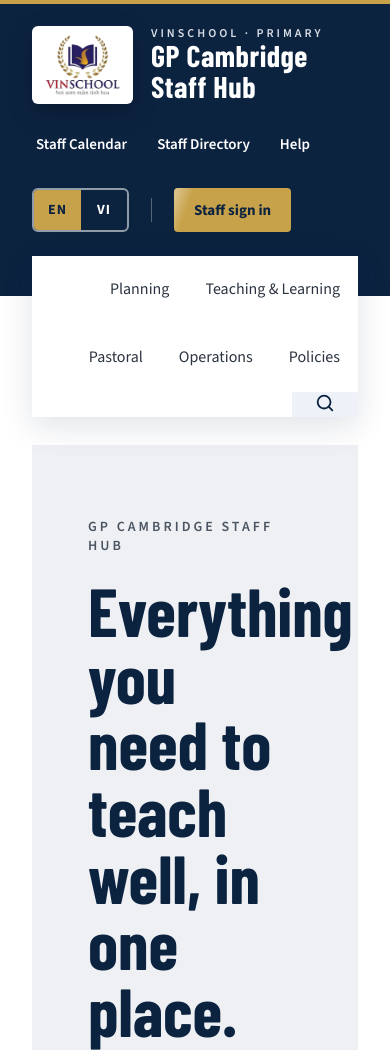
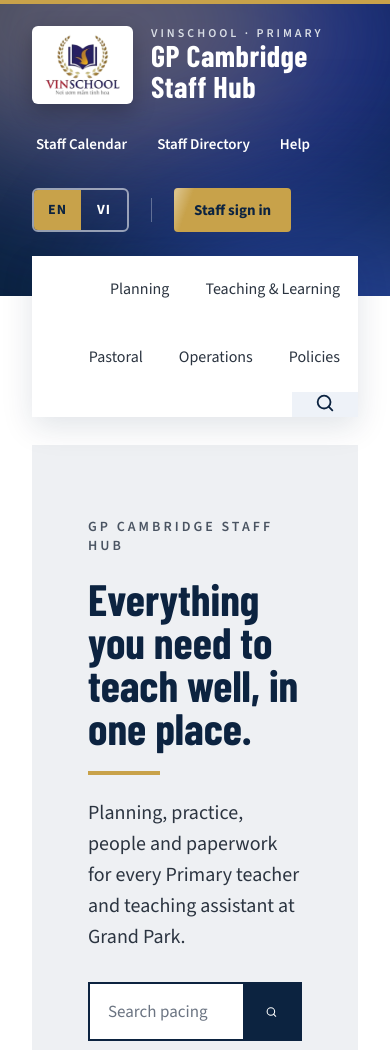
Before and after one commit to malcolmgouws-coder/gp-cambridge-staff-hub, a plain HTML site: page index.html in a window 390 px wide. Shown: the top 1050 px of the page. Drawn offline with nearby package versions, Linux system fonts and the light colour scheme.

Commit message:
Add React Bits-style effects: blur-in heading, aurora header, tilt + spotlight cards; fix hero heading overflow on phones
Co-Authored-By: Claude Opus 5.5 <noreply@anthropic.com>
Claude-Session: https://claude.ai/code/session_011iLwrhPNxjv84fqBMY1rBF

```diff
--- a/index.html
+++ b/index.html
@@ -38,7 +38,21 @@ input::placeholder{color:#6B7482}
 .logotile{transition:transform .5s cubic-bezier(.2,.7,.2,1)}
 .logotile:hover{transform:perspective(600px) rotateY(-14deg) rotateX(6deg) scale(1.04)}
 .card{transform-style:preserve-3d;will-change:transform}
-.card:hover{transform:perspective(1000px) rotateX(5deg) rotateY(-6deg) translateY(-8px)}
+.card:hover{transform:perspective(1000px) rotateX(var(--rx,5deg)) rotateY(var(--ry,-6deg)) translateY(-8px)}
+/* Effects inspired by React Bits (reactbits.dev): Blur Text, Aurora, Tilted + Spotlight Card */
+.card{background-image:radial-gradient(380px circle at var(--mx,50%) var(--my,50%),rgba(200,162,74,var(--spot,0)),transparent 65%)}
+.card:hover{--spot:.2}
+@keyframes blurin{from{opacity:0;filter:blur(10px);transform:translateY(-14px)}to{opacity:1;filter:blur(0);transform:none}}
+.bw{display:inline-block;animation:blurin .7s cubic-bezier(.2,.7,.2,1) both}
+.aurora{position:absolute;inset:0;overflow:hidden;pointer-events:none}
+.aurora span{position:absolute;border-radius:50%;filter:blur(70px);will-change:transform}
+.aurora .a1{width:520px;height:320px;left:-120px;top:-140px;background:rgba(27,47,143,.9);animation:drift1 16s ease-in-out infinite alternate}
+.aurora .a2{width:460px;height:260px;right:8%;top:-120px;background:rgba(200,162,74,.38);animation:drift2 19s ease-in-out infinite alternate}
+.aurora .a3{width:420px;height:240px;left:38%;bottom:-170px;background:rgba(59,91,219,.55);animation:drift3 22s ease-in-out infinite alternate}
+@keyframes drift1{to{transform:translate(260px,90px) scale(1.15)}}
+@keyframes drift2{to{transform:translate(-280px,70px) scale(.9)}}
+@keyframes drift3{to{transform:translate(-220px,-60px) scale(1.2)}}
+@media (max-width:600px){#heroTitle{font-size:44px !important;overflow-wrap:anywhere}}
 .card .iconbox{transition:transform .6s cubic-bezier(.2,.7,.2,1)}
 .card:hover .iconbox{transform:translateZ(30px) rotateY(360deg)}
 .value{animation:flipin .9s cubic-bezier(.2,.7,.2,1) both;transform-origin:top center;transition:transform .35s ease, box-shadow .35s ease}
@@ -64,8 +78,9 @@ body.lang-fade main,body.lang-fade>div{opacity:.6}
 <body>
 <div style="font-family: 'Source Sans 3', system-ui, sans-serif; color: #2B3440; background: #ffffff; min-height: 100vh">
 
-<header style="background: #0C2340; border-top: 4px solid #C8A24A">
-<div style="max-width: 1280px; margin: 0 auto; padding: 22px 32px 64px; display: flex; flex-wrap: wrap; align-items: center; justify-content: space-between; gap: 20px">
+<header style="background: #0C2340; border-top: 4px solid #C8A24A; position: relative; overflow: hidden">
+<div class="aurora" aria-hidden="true"><span class="a1"></span><span class="a2"></span><span class="a3"></span></div>
+<div style="position: relative; z-index: 1; max-width: 1280px; margin: 0 auto; padding: 22px 32px 64px; display: flex; flex-wrap: wrap; align-items: center; justify-content: space-between; gap: 20px">
 <a href="#" style="display: flex; align-items: center; gap: 18px; text-decoration: none">
 <span class="logotile" style="background: #ffffff; padding: 8px 12px; border-radius: 6px; box-shadow: 0 8px 22px rgba(0,0,0,.25); display: flex; align-items: center"><img src="assets/vinschool-logo.png" alt="Vinschool – Nơi ươm mầm tinh hoa" style="height: 62px; width: auto; display: block"></span>
 <span style="display: flex; flex-direction: column; line-height: 1.05">
@@ -99,7 +114,7 @@ body.lang-fade main,body.lang-fade>div{opacity:.6}
 <div style="display: flex; flex-wrap: wrap; align-items: stretch; margin-top: 28px">
 <div style="flex: 1 1 440px; min-width: 0; background: #EEF0F3; padding: 72px 56px 60px; display: flex; flex-direction: column; gap: 22px; box-sizing: border-box">
 <span class="rise1" style="font-size: 14px; letter-spacing: 3px; font-weight: 600; color: #4A5462">GP CAMBRIDGE STAFF HUB</span>
-<h1 class="rise2" style="margin: 0; font-family: 'Barlow Condensed', sans-serif; font-weight: 700; font-size: 68px; line-height: .98; color: #0C2340">Everything you need to teach well, in one place.</h1>
+<h1 id="heroTitle" style="margin: 0; font-family: 'Barlow Condensed', sans-serif; font-weight: 700; font-size: 68px; line-height: .98; color: #0C2340">Everything you need to teach well, in one place.</h1>
 <span style="width: 72px; height: 4px; background: #C8A24A"></span>
 <p class="rise3" style="margin: 0; font-size: 20px; line-height: 1.55; color: #2B3440; max-width: 460px">Planning, practice, people and paperwork for every Primary teacher and teaching assistant at Grand Park.</p>
 <form class="rise4" id="search" role="search" style="display: flex; margin-top: 8px; background: #ffffff; border: 2px solid #0C2340; max-width: 520px">
@@ -302,6 +317,9 @@ body.lang-fade main,body.lang-fade>div{opacity:.6}
   var saved='en'; try{saved=localStorage.getItem('gp-hub-lang')||'en';}catch(e){}
   var state={q:'',cat:'All',lang:saved==='vi'?'vi':'en'};
   function tr(t){return state.lang==='vi'&&VI[t]?VI[t]:t;}
+  // Blur Text heading (inspired by React Bits): words blur in one by one, in EN or VI
+  var hero=document.getElementById('heroTitle'),heroEN=hero.textContent.trim();
+  function splitHero(){var t=tr(heroEN);hero.setAttribute('aria-label',t);hero.innerHTML=t.split(' ').map(function(w,i){return '<span class="bw" aria-hidden="true" style="animation-delay:'+(0.15+i*0.07).toFixed(2)+'s">'+esc(w)+'</span>';}).join(' ');}
   var skip={SCRIPT:1,STYLE:1};
   function walk(node,fn){for(var c=node.firstChild;c;c=c.nextSibling){if(c.nodeType===3)fn(c);else if(c.nodeType===1&&!skip[c.tagName]&&c.id!=='cards'&&c.id!=='tabs'&&c.id!=='count')walk(c,fn);}}
   function applyLang(){
@@ -310,6 +328,7 @@ body.lang-fade main,body.lang-fade>div{opacity:.6}
     var inp=document.getElementById('hubsearch');if(inp.__ph===undefined)inp.__ph=inp.getAttribute('placeholder');inp.setAttribute('placeholder',tr(inp.__ph));
     document.querySelectorAll('.langswitch button').forEach(function(b){b.setAttribute('aria-pressed',String(b.getAttribute('data-lang')===state.lang));});
     try{localStorage.setItem('gp-hub-lang',state.lang);}catch(e){}
+    splitHero();
   }
   var tabsEl=document.getElementById('tabs'),cardsEl=document.getElementById('cards'),countEl=document.getElementById('count'),emptyEl=document.getElementById('empty'),input=document.getElementById('hubsearch');
   function render(){
@@ -319,7 +338,7 @@ body.lang-fade main,body.lang-fade>div{opacity:.6}
     var list=shown.filter(function(c){var hay=(c.title+' '+c.desc+' '+c.tag+' '+c.en.title+' '+c.en.desc).toLowerCase();return (state.cat==='All'||c.cat===state.cat)&&(!q||hay.indexOf(q)!==-1);});
     tabsEl.innerHTML=['All','Planning','Teaching','Pastoral','Operations'].map(function(t){var on=t===state.cat;
       return '<button type="button" class="chip" data-cat="'+t+'" aria-pressed="'+on+'" style="font-family: inherit; font-size: 16px; font-weight: 700; padding: 12px 20px; min-height: 46px; border: 2px solid #0C2340; '+(on?'background: #0C2340; color: #ffffff;':'background: #ffffff; color: #0C2340;')+'">'+(state.lang==='vi'?TABVI[t]:t)+'</button>';}).join('');
-    cardsEl.innerHTML=list.map(function(c){return `<a class="card" href="${c.href||'#'}"${c.href?' target="_blank" rel="noopener"':''} style="display: flex; flex-direction: column; gap: 16px; background: #ffffff; border: 1px solid #D9DEE6; border-top: 4px solid #0C2340; padding: 28px 28px 24px; min-height: 250px; box-sizing: border-box">
+    cardsEl.innerHTML=list.map(function(c){return `<a class="card" href="${c.href||'#'}"${c.href?' target="_blank" rel="noopener"':''} style="display: flex; flex-direction: column; gap: 16px; background-color: #ffffff; border: 1px solid #D9DEE6; border-top: 4px solid #0C2340; padding: 28px 28px 24px; min-height: 250px; box-sizing: border-box">
 <div style="display: flex; justify-content: space-between; align-items: flex-start; gap: 12px">
 <span class="iconbox" style="width: 56px; height: 56px; background: #0C2340; display: flex; align-items: center; justify-content: center; flex: 0 0 auto">
 <svg width="28" height="28" viewBox="0 0 24 24" aria-hidden="true" fill="none" stroke="#C8A24A" stroke-width="1.8" stroke-linecap="round" stroke-linejoin="round"><path d="${esc(c.icon)}"></path></svg>
@@ -333,6 +352,12 @@ body.lang-fade main,body.lang-fade>div{opacity:.6}
     countEl.textContent=state.lang==='vi'?(list.length===all.length?'Hiển thị tất cả '+list.length+' mục':'Hiển thị '+list.length+'/'+all.length+' mục'):(list.length===all.length?'Showing all '+list.length+' areas':'Showing '+list.length+' of '+all.length+' areas');
     emptyEl.hidden=list.length!==0;
   }
+  // Tilted + Spotlight cards (inspired by React Bits): follow the mouse on computers only
+  if(window.matchMedia('(hover: hover) and (pointer: fine)').matches&&!window.matchMedia('(prefers-reduced-motion: reduce)').matches){
+    cardsEl.addEventListener('pointermove',function(e){var c=e.target.closest('.card');if(!c)return;var r=c.getBoundingClientRect(),x=(e.clientX-r.left)/r.width,y=(e.clientY-r.top)/r.height;
+      c.style.setProperty('--mx',(x*100).toFixed(1)+'%');c.style.setProperty('--my',(y*100).toFixed(1)+'%');
+      c.style.setProperty('--rx',((0.5-y)*10).toFixed(2)+'deg');c.style.setProperty('--ry',((x-0.5)*12).toFixed(2)+'deg');});
+  }
   tabsEl.addEventListener('click',function(e){var b=e.target.closest('button[data-cat]');if(b){state.cat=b.getAttribute('data-cat');render();}});
   input.addEventListener('input',function(){state.q=input.value;render();});
   document.getElementById('search').addEventListener('submit',function(e){e.preventDefault();document.getElementById('planning').scrollIntoView({behavior:'smooth'});});
```
